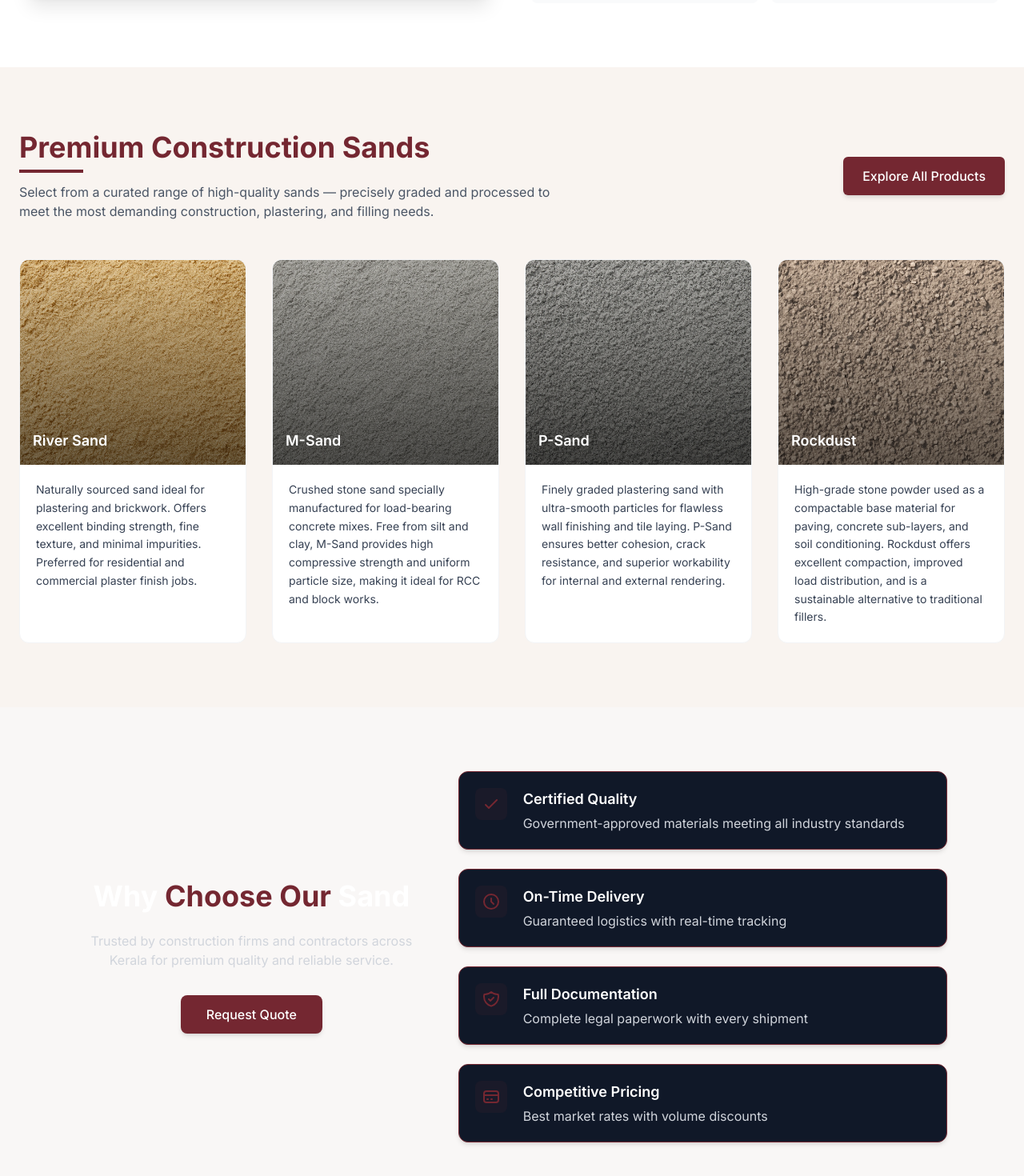
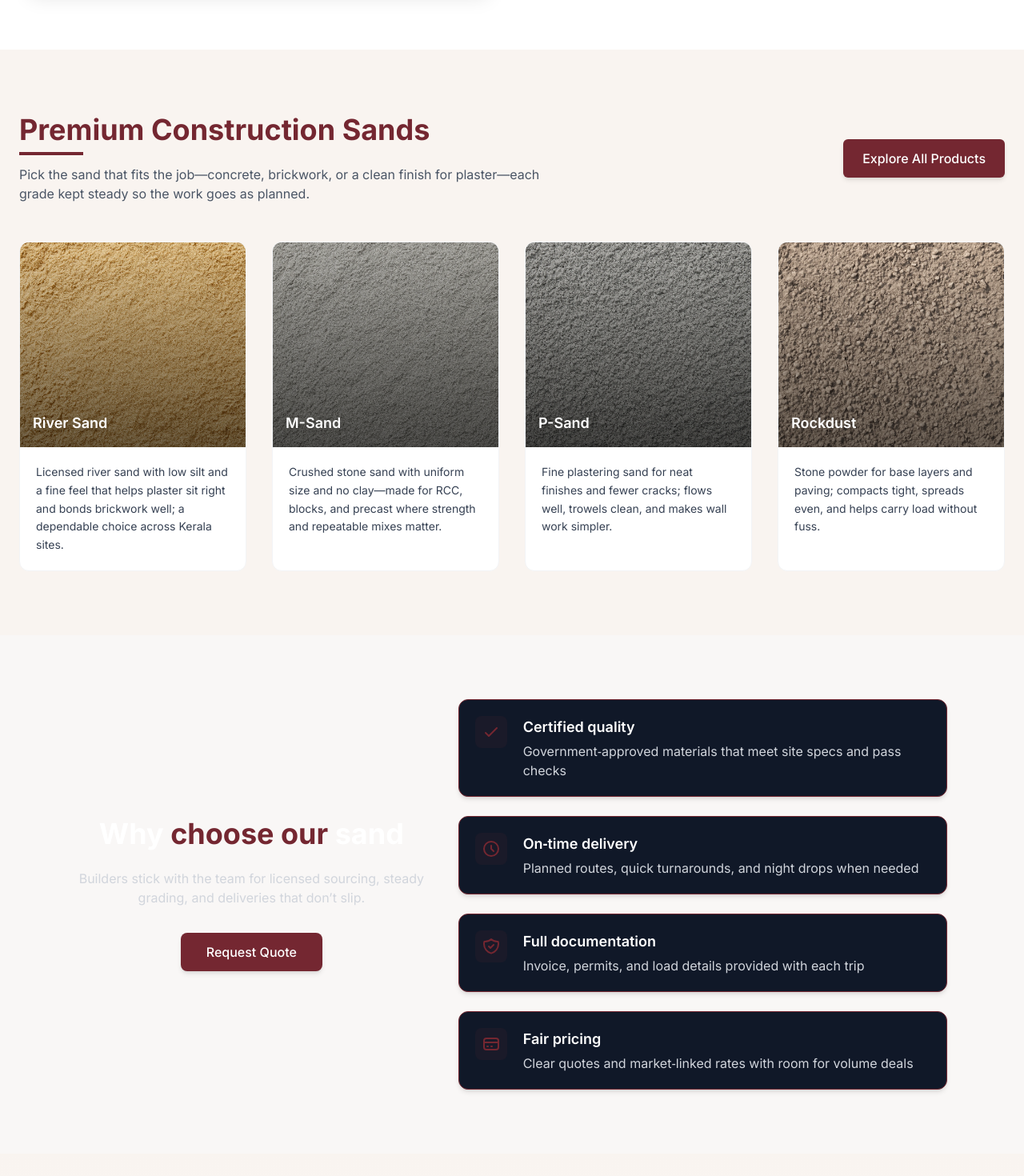
Before and after one commit to dusndjnks/RiverSand, a Next.js app: page / in a window 1280 px wide. Shown: the part 1298-2768 px from the top of the page at 80% size. Built offline with nearby package versions, Linux system fonts and the light colour scheme; a web font is replaced by a local one.

Commit message:
seo content added

```diff
--- a/src/app/aboutus/page.tsx
+++ b/src/app/aboutus/page.tsx
@@ -67,7 +67,7 @@ export default function AboutPage() {
             transition={{ duration: 0.5 }}
             className="text-[#ffffff] text-4xl md:text-5xl font-bold text-center leading-snug"
           >
-            Reliable Sand Supply <br /> for Every Construction Need
+            Reliable sand supply <br /> for every construction need
           </motion.h1>
         </div>
       </section>
@@ -82,10 +82,10 @@ export default function AboutPage() {
       >
         <h2 className="text-3xl md:text-4xl font-bold text-[#742731] mb-6">Who We Are</h2>
         <p className="text-lg md:text-xl leading-relaxed text-[#333333] mb-4">
-          We are South Kerala&apos;s trusted supplier of quality River Sand and M-Sand for residential, commercial, and infrastructure projects.
+          Sigma Sand is South Kerala’s licensed supplier of river sand and M‑Sand for homes, commercial builds, and public works—clean materials, clear paperwork, and deliveries that land when promised. Whether it’s a first home in Trivandrum or a road job in Kollam, the team moves fast and keeps the site moving.
         </p>
         <p className="text-lg md:text-xl leading-relaxed text-[#333333]">
-          Whether you&apos;re building a dream home or managing large-scale infrastructure, we have the logistics and material to support your goals.
+          Crews rely on steady grading and low‑silt river sand for strong bonds and neat finishes, backed by simple quotes and support that answers the phone. Projects across Pathanamthitta, Alappuzha, and Kottayam get the same care, with routes planned to cut waiting and rework.
         </p>
       </motion.section>
 
@@ -134,10 +134,10 @@ export default function AboutPage() {
         <div className="relative z-10 max-w-5xl mx-auto text-center">
           <h2 className="text-3xl md:text-4xl font-bold text-[#d4a373] mb-8">What We Do</h2>
           <ul className="space-y-3 text-lg md:text-xl font-medium text-[#ffffff]">
-            <li>✔️ Supply premium River Sand & M-Sand</li>
-            <li>✔️ On-site delivery with our truck fleet</li>
-            <li>✔️ Ethical sourcing from certified quarries</li>
-            <li>✔️ Support for all South Kerala projects</li>
+            <li>✔️ Supply premium river sand and M‑Sand with consistent grading</li>
+            <li>✔️ On‑site delivery using a coordinated local fleet</li>
+            <li>✔️ Ethical, licensed sourcing with full documentation</li>
+            <li>✔️ Support for residential, commercial, and infrastructure builds across South Kerala</li>
           </ul>
         </div>
       </motion.section>
@@ -152,7 +152,7 @@ export default function AboutPage() {
       >
         <h2 className="text-3xl md:text-4xl font-bold text-[#742731] mb-6">Our Commitment</h2>
         <p className="text-lg md:text-xl leading-relaxed text-[#333333]">
-          We source only from authorized depots and quarries—ensuring proper loading, safe transportation, and quality checks.
+          Materials are sourced only from authorized sites with proper loading, tracked transport, and checks that match site specs—so inspections go smoothly and work doesn’t stall. Each load carries permits, invoice, and details needed for gate entries and audits.
         </p>
       </motion.section>
 
@@ -170,7 +170,7 @@ export default function AboutPage() {
           </h3>
           <div className="w-16 h-1 bg-[#742731] mx-auto mb-4"></div>
           <p className="text-[#6b7280] mb-3">
-            Premium-grade sand sourced from our Kallampalam quarries.
+            Premium‑grade sand is sourced from Kallambalam, with the head office at Vembayam, Kollam—close enough to reach jobs quickly and adjust when plans change.
           </p>
           <div className="flex flex-wrap justify-center gap-4 mt-4">
             <div className="flex items-center">
@@ -179,7 +179,7 @@ export default function AboutPage() {
             </div>
             <div className="flex items-center">
               <Truck className="text-[#742731] mr-2" size={16} />
-              <span className="text-sm text-[#333333]">Material Source: Kallampalam</span>
+              <span className="text-sm text-[#333333]">Material Source: Kallambalam</span>
             </div>
           </div>
         </div>
@@ -190,10 +190,10 @@ export default function AboutPage() {
         <div className="max-w-7xl mx-auto px-6">
           <div className="text-center mb-12">
             <h2 className="text-4xl font-bold text-[#333333] mb-4">
-              Serving <span className="text-[#742731]">All South Kerala</span>
+              Serving <span className="text-[#742731]">South Kerala</span>
             </h2>
             <p className="text-xl text-[#6b7280] max-w-3xl mx-auto">
-              From urban centers to rural sites — our trucks reach you.
+              From city centers to village sites, trucks cover the district routes daily with planned dispatch and driver call‑ahead. If a pour can’t wait, night drops are arranged.
             </p>
           </div>
 
@@ -201,7 +201,7 @@ export default function AboutPage() {
             {/* Coverage List */}
             <div className="bg-[#ffffff] md:p-6 px-3 py-4 rounded-xl shadow-md">
               <h3 className="text-2xl font-bold text-[#333333] mb-4 text-center">
-                Our Coverage Area
+                Coverage area
               </h3>
               <ul className="grid grid-cols-2 gap-3">
                 {["Trivandrum", "Kollam", "Pathanamthitta", "Alappuzha", "Kottayam"].map((district, i) => (
@@ -218,9 +218,9 @@ export default function AboutPage() {
 
             {/* CTA Box */}
             <div className="bg-[#742731] text-[#ffffff] p-6 rounded-xl shadow-md">
-              <h3 className="text-2xl font-bold mb-4">Ready to Order?</h3>
+              <h3 className="text-2xl font-bold mb-4">Ready to order?</h3>
               <p className="text-[#e5e7eb] mb-6">
-                Get a free quote today.
+                Get a quick quote and delivery slot for licensed river sand and M‑Sand with full paperwork.
               </p>
               <div className="space-y-3">
                 <Link
--- a/src/app/page.tsx
+++ b/src/app/page.tsx
@@ -35,23 +35,23 @@ const Home = () => {
   const whyChooseUsItems = [
     {
       icon: (<svg xmlns="http://www.w3.org/2000/svg" className="h-6 w-6" fill="none" viewBox="0 0 24 24" stroke="currentColor"><path strokeLinecap="round" strokeLinejoin="round" strokeWidth={2} d="M5 13l4 4L19 7" /></svg>),
-      title: "Certified Quality",
-      description: "Government-approved materials meeting all industry standards"
+      title: "Certified quality",
+      description: "Government‑approved materials that meet site specs and pass checks"
     },
     {
       icon: (<svg xmlns="http://www.w3.org/2000/svg" className="h-6 w-6" fill="none" viewBox="0 0 24 24" stroke="currentColor"><path strokeLinecap="round" strokeLinejoin="round" strokeWidth={2} d="M12 8v4l3 3m6-3a9 9 0 11-18 0 9 9 0 0118 0z" /></svg>),
-      title: "On-Time Delivery",
-      description: "Guaranteed logistics with real-time tracking"
+      title: "On‑time delivery",
+      description: "Planned routes, quick turnarounds, and night drops when needed"
     },
     {
       icon: (<svg xmlns="http://www.w3.org/2000/svg" className="h-6 w-6" fill="none" viewBox="0 0 24 24" stroke="currentColor"><path strokeLinecap="round" strokeLinejoin="round" strokeWidth={2} d="M9 12l2 2 4-4m5.618-4.016A11.955 11.955 0 0112 2.944a11.955 11.955 0 01-8.618 3.04A12.02 12.02 0 003 9c0 5.591 3.824 10.29 9 11.622 5.176-1.332 9-6.03 9-11.622 0-1.042-.133-2.052-.382-3.016z" /></svg>),
-      title: "Full Documentation",
-      description: "Complete legal paperwork with every shipment"
+      title: "Full documentation",
+      description: "Invoice, permits, and load details provided with each trip"
     },
     {
       icon: (<svg xmlns="http://www.w3.org/2000/svg" className="h-6 w-6" fill="none" viewBox="0 0 24 24" stroke="currentColor"><path strokeLinecap="round" strokeLinejoin="round" strokeWidth={2} d="M3 10h18M7 15h1m4 0h1m-7 4h12a3 3 0 003-3V8a3 3 0 00-3-3H6a3 3 0 00-3 3v8a3 3 0 003 3z" /></svg>),
-      title: "Competitive Pricing",
-      description: "Best market rates with volume discounts"
+      title: "Fair pricing",
+      description: "Clear quotes and market‑linked rates with room for volume deals"
     }
   ];
 
@@ -59,22 +59,22 @@ const Home = () => {
     {
       title: "River Sand",
       image: riversand,
-      description: "Naturally sourced sand ideal for plastering and brickwork. Offers excellent binding strength, fine texture, and minimal impurities. Preferred for residential and commercial plaster finish jobs.",
+      description: "Licensed river sand with low silt and a fine feel that helps plaster sit right and bonds brickwork well; a dependable choice across Kerala sites.",
     },
     {
       title: "M-Sand",
       image: msand,
-      description: "Crushed stone sand specially manufactured for load-bearing concrete mixes. Free from silt and clay, M-Sand provides high compressive strength and uniform particle size, making it ideal for RCC and block works.",
+      description: "Crushed stone sand with uniform size and no clay—made for RCC, blocks, and precast where strength and repeatable mixes matter.",
     },
     {
       title: "P-Sand",
       image: psand,
-      description: "Finely graded plastering sand with ultra-smooth particles for flawless wall finishing and tile laying. P-Sand ensures better cohesion, crack resistance, and superior workability for internal and external rendering.",
+      description: "Fine plastering sand for neat finishes and fewer cracks; flows well, trowels clean, and makes wall work simpler.",
     },
     {
       title: "Rockdust",
       image: rockdust,
-      description: "High-grade stone powder used as a compactable base material for paving, concrete sub-layers, and soil conditioning. Rockdust offers excellent compaction, improved load distribution, and is a sustainable alternative to traditional fillers.",
+      description: "Stone powder for base layers and paving; compacts tight, spreads even, and helps carry load without fuss.",
     },
   ];
 
@@ -115,7 +115,7 @@ const Home = () => {
               transition={{ duration: 0.8 }}
               className="text-white text-4xl md:text-5xl lg:text-6xl font-bold drop-shadow-lg"
             >
-              Kerala&apos;s Premium Sand Supplier
+              Kerala’s licensed river sand supplier
             </motion.h1>
           </div>
         </div>
@@ -146,13 +146,12 @@ const Home = () => {
               <h2 className="text-3xl font-bold text-[#742731] mb-6">
                 About Sigma Sand
               </h2>
-
               <div className="text-gray-700 mb-6">
                 <p className="mb-4">
-                  Since our establishment, Sigma Sand has proudly served as the leading provider of essential construction materials in South Kerala. With our dedication to quality, reliability and customer satisfaction, we have earned a reputation as the go-to supplier for businesses and individuals across five districts.
+                  Sigma Sand supplies government‑approved river sand and building materials across South Kerala with a simple promise: honest rates, clean materials, and deliveries that show up when planned. Work happens across Trivandrum, Kollam, Pathanamthitta, Alappuzha, and Kottayam, with paperwork sorted before the truck reaches the gate.
                 </p>
                 <p className="mb-4">
-                  At Sigma Sand, we understand the critical role that high-quality materials play in any construction project. That&apos;s why we are committed to sourcing and supplying only the finest government-approved materials, ensuring your projects are built to last. As a trusted construction material supplier, we control the entire process, guaranteeing timely delivery to your sites. <Link href="/aboutus" className="text-[#742731] font-medium hover:underline hover:text-[#5a1e26] transition-colors">Read more...</Link>
+                  Every load is screened and graded so mixes stay consistent and plastering stays smooth. Because the team handles licensed sourcing and transport end‑to‑end, there’s less chasing and fewer surprises on site. <Link href="/aboutus" className="text-[#742731] font-medium hover:underline hover:text-[#5a1e26] transition-colors">Read more...</Link>
                 </p>
               </div>
 
@@ -187,7 +186,7 @@ const Home = () => {
               </h2>
               <div className="w-20 h-1 bg-[#742731] mb-3" />
               <p className="text-gray-600 max-w-2xl">
-                Select from a curated range of high-quality sands — precisely graded and processed to meet the most demanding construction, plastering, and filling needs.
+                Pick the sand that fits the job—concrete, brickwork, or a clean finish for plaster—each grade kept steady so the work goes as planned.
               </p>
             </div>
             <Link
@@ -217,9 +216,9 @@ const Home = () => {
                     fill
                   />
                   <div className="absolute inset-0 bg-gradient-to-t from-black/50 to-transparent p-4 flex items-end">
-                    <h3 className="text-lg font-semibold text-white drop-shadow-md">
+                    <h2 className="text-lg font-semibold text-white drop-shadow-md">
                       {product.title}
-                    </h3>
+                    </h2>
                   </div>
                 </div>
                 <div className="p-5">
@@ -245,10 +244,10 @@ const Home = () => {
           <div className="flex flex-col md:flex-row items-center gap-10">
             <div className="md:w-5/12 text-center">
               <h2 className="text-3xl md:text-4xl font-bold text-white mb-6">
-                Why <span className="text-[#742731]">Choose Our</span> Sand
+                Why <span className="text-[#742731]">choose our</span> sand
               </h2>
               <p className="text-gray-300 mb-8">
-                Trusted by construction firms and contractors across Kerala for premium quality and reliable service.
+                Builders stick with the team for licensed sourcing, steady grading, and deliveries that don’t slip.
               </p>
               <>
                 {showForm && <ContactForm />}
@@ -283,9 +282,75 @@ const Home = () => {
         </div>
       </motion.section>
 
-      <ServicesSection />
-      <BlogPost />
-      <Reviews />
+      <ServicesSection
+        title="What we do"
+        description="End‑to‑end supply of licensed river sand and reliable alternatives for day‑to‑day construction needs."
+        items={[
+          {
+            title: "Premium materials",
+            description: "Curated sand grades and building aggregates that stay consistent"
+          },
+          {
+            title: "Practical guidance",
+            description: "Help with picking the right sand for mixes, plaster, and finishes"
+          },
+          {
+            title: "Delivery done right",
+            description: "A dependable fleet, scheduled dispatch, and site‑wise coordination"
+          },
+          {
+            title: "South Kerala coverage",
+            description: "District‑wise fulfillment with local support when issues pop up"
+          },
+          {
+            title: "Equipment access",
+            description: "Well‑kept machinery available on flexible terms when required"
+          },
+          {
+            title: "Ongoing support",
+            description: "Straightforward help through ordering, delivery, and documents"
+          }
+        ]}
+      />
+
+      <BlogPost
+        title="Latest from our blog"
+        posts={[
+          {
+            title: "Choosing the Right Sand for Your Construction",
+            description: "A quick guide to where river sand, M‑Sand, and P‑Sand fit—and how they change strength and finish.",
+            date: "May 15, 2023",
+            link: "/blog/choosing-right-sand"
+          },
+          {
+            title: "Sustainable Sand Mining Practices",
+            description: "What compliant sourcing looks like on the ground and why it protects quality and timelines.",
+            date: "April 28, 2023",
+            link: "/blog/sustainable-sand-mining"
+          }
+        ]}
+      />
+
+      <Reviews
+        testimonials={[
+          {
+            quote: "The only supplier that sends full paperwork with each load—less chasing, fewer delays.",
+            author: "Deepa Raj, Raj Builders, Kollam"
+          },
+          {
+            quote: "When the pour was tight, Sigma Sand arranged night drops and kept the schedule.",
+            author: "Faisal K, Horizon Developments, Pathanamthitta"
+          },
+          {
+            quote: "After checking a few options, Sigma Sand had the right quality at a sensible rate.",
+            author: "Sreejith V, Varma Associates, Kottayam"
+          },
+          {
+            quote: "For three years now, their licensed river sand has been steady—no surprises.",
+            author: "Ajay Menon, Menon Constructions, Trivandrum"
+          }
+        ]}
+      />
 
       {/* Final CTA */}
       <motion.section
@@ -315,7 +380,7 @@ const Home = () => {
               rel="noopener noreferrer"
               className="border-2 border-white text-white hover:bg-white/10 px-10 py-4 rounded-md font-medium text-lg transition-colors"
             >
-              Visit: Vadakottukavu, NH Road Kallambalam
+              Visit: Vadakottukavu, NH Road, Kallambalam
             </a>
           </div>
         </div>
--- a/src/app/products/page.tsx
+++ b/src/app/products/page.tsx
@@ -36,43 +36,43 @@ interface FormData {
 const products: Product[] = [
   {
     title: 'River Sand',
-    description: 'Naturally available sand used for brick work, RCC, and other construction. Washed and filtered for superior quality.',
+    description: 'Licensed river sand for brickwork, RCC, and plastering; washed, screened, and low in silt for clean bonds and smooth finishes across Kerala sites.',
     image: riversand,
     uses: ['Concrete mixing', 'Brickwork', 'Plastering']
   },
   {
     title: 'M-Sand (Manufactured Sand)',
-    description: 'High-quality crushed stone sand with perfect gradation, ideal for concrete and construction applications.',
+    description: 'Crushed stone sand with uniform particles and no clay; ideal for structural concrete and day‑to‑day construction where strength and repeatability matter.',
     image: msand,
     uses: ['Concrete production', 'RCC works', 'Flooring']
   },
   {
     title: 'P-Sand (Plastering Sand)',
-    description: 'Ultra-fine sand specially processed for smooth plaster finishes with excellent workability.',
+    description: 'Fine plastering sand processed for smooth trowel and neat walls; improves workability, reduces cracks, and keeps painters happy.',
     image: psand,
     uses: ['Wall plastering', 'Interior finishes', 'Putty mixing']
   },
   {
     title: '20mm Blue Metal',
-    description: 'Premium quality coarse aggregate for concrete mixes and road construction with excellent compaction.',
+    description: 'Coarse aggregate for strong concrete and stable road layers; compacts well and supports heavy loads in foundations and driveways.',
     image: bluemetal20,
     uses: ['Concrete foundations', 'Road base', 'Drainage systems']
   },
   {
     title: '6mm Blue Metal',
-    description: 'Smaller aggregate size perfect for precast concrete, tiles, and finishing applications.',
+    description: 'Smaller aggregate for precast, tile beds, and fine concrete work; helps achieve tight finishes and detailed edges.',
     image: bluemetal6,
     uses: ['Tile fixing', 'Terrazzo flooring', 'Decorative concrete']
   },
   {
     title: 'Rock Dust',
-    description: 'Fine crushed stone powder ideal for compaction and as a base material for various construction needs.',
+    description: 'Fine stone powder that compacts tight for base prep and fill; a dependable sub‑base under pavers, yards, and pathways.',
     image: rockdust,
     uses: ['Filling material', 'Base preparation', 'Landscaping']
   },
   {
     title: 'Rock Rubble',
-    description: 'Durable and versatile aggregate for foundation works, landscaping, and erosion control with excellent strength.',
+    description: 'Tough, versatile rock for foundations, slope control, and yard design; built to handle weather and wear without fuss.',
     image: rockrubble,
     uses: ['Retaining walls', 'Road embankments', 'Decorative features', 'Drainage systems']
   }
@@ -174,8 +174,10 @@ export default function ProductPage() {
       {/* Hero Section */}
       <section className="py-16 px-4 bg-gradient-to-r from-[#742731] to-[#9a3a47] text-white text-center">
         <div className="max-w-4xl mx-auto">
-          <h1 className="text-4xl md:text-5xl font-bold mb-4">Golden Sands & Aggregates</h1>
-          <p className="text-xl md:text-2xl opacity-90">High-quality sand and aggregates supplied across South Kerala</p>
+          <h1 className="text-4xl md:text-5xl font-bold mb-4">Sigma Sand & Aggregates</h1>
+          <p className="text-xl md:text-2xl opacity-90">
+            Quality sand and aggregates supplied across South Kerala by a licensed team that delivers on time, with clear documents and fair rates.
+          </p>
         </div>
       </section>
 
@@ -185,7 +187,7 @@ export default function ProductPage() {
           <h2 className="text-3xl font-bold text-[#742731] mb-3">Our Premium Products</h2>
           <div className="w-20 h-1 bg-[#742731] mx-auto mb-4"></div>
           <p className="max-w-2xl mx-auto text-gray-600">
-            Quality construction materials for all your building needs
+            Construction materials selected for steady grading and reliable site performance—so mixes behave and finishes come out right.
           </p>
         </div>
 
@@ -358,7 +360,7 @@ export default function ProductPage() {
           <h2 className="text-3xl font-bold text-[#742731] mb-3">Quality Assurance</h2>
           <div className="w-20 h-1 bg-[#742731] mx-auto"></div>
           <p className="max-w-2xl mx-auto mt-4 text-gray-600">
-            All our materials undergo rigorous quality testing to ensure they meet industry standards.
+            Every batch is checked for gradation and cleanliness, so materials meet site specs and pass inspections without delays.
           </p>
         </div>
         <div className="grid grid-cols-2 md:grid-cols-4 gap-0 w-full">
@@ -390,7 +392,7 @@ export default function ProductPage() {
         <div className="max-w-4xl mx-auto">
           <h2 className="text-3xl font-bold mb-6">Ready to Order Your Construction Materials?</h2>
           <p className="text-lg opacity-90 mb-8">
-            Contact us today for the best quality sand and aggregates in Kerala.
+            Call or message to schedule licensed river sand and aggregates with on‑time delivery across South Kerala.
           </p>
           <div className="flex flex-col sm:flex-row justify-center gap-4">
             <Link
```
